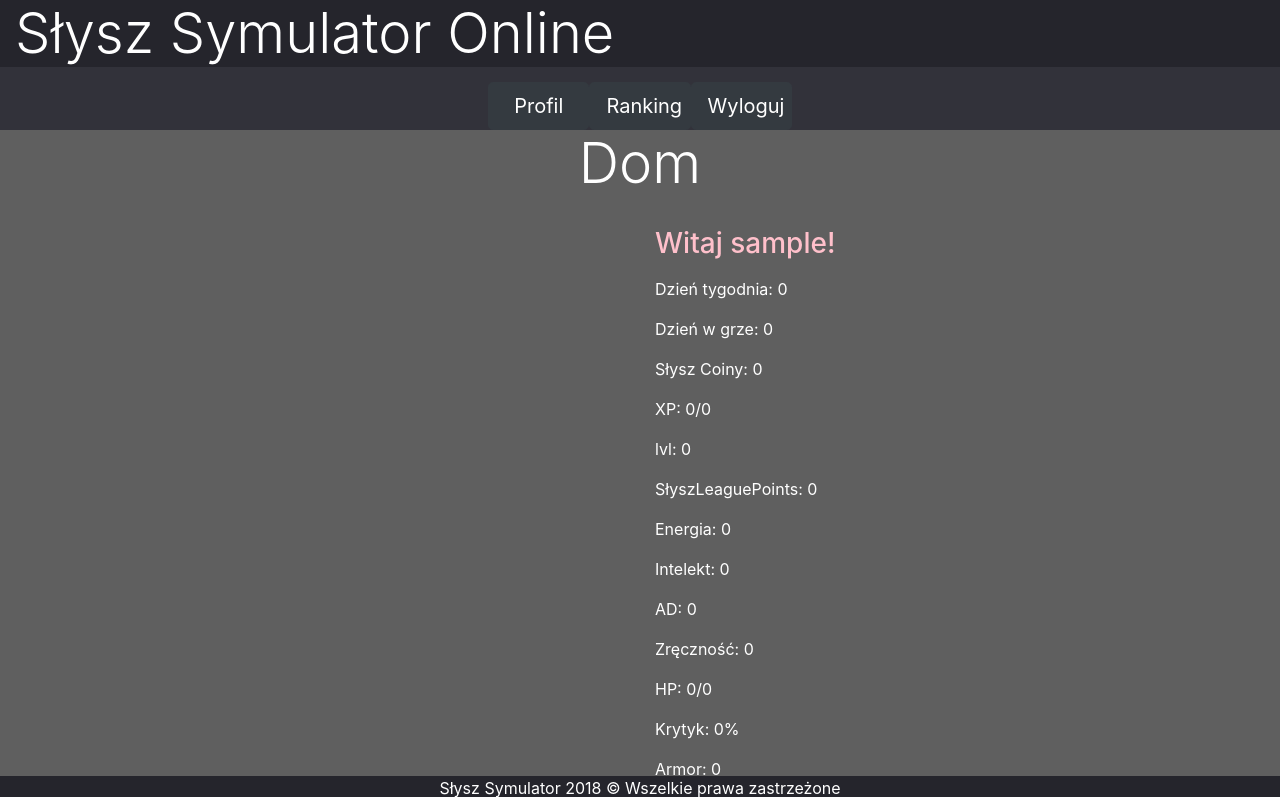
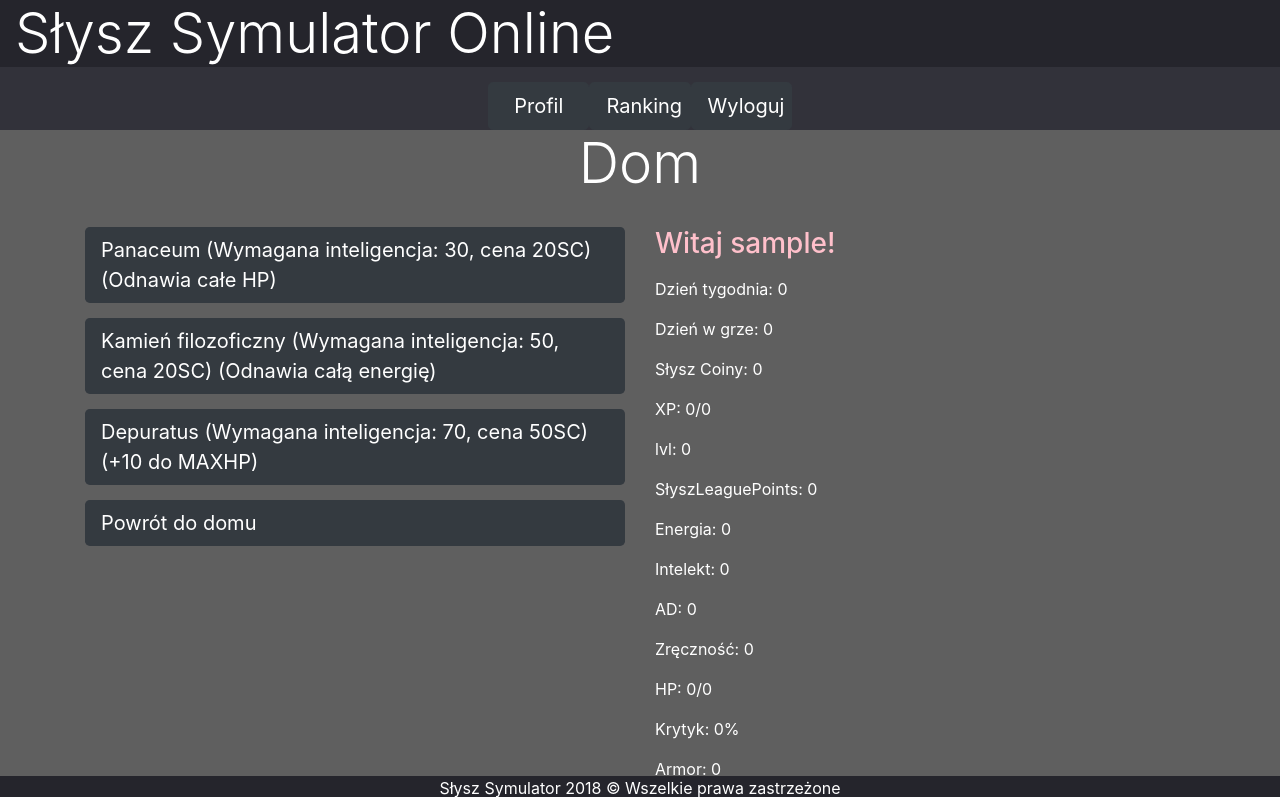
Before and after one commit to ZwolinKox/STGO, a PHP site: page /alchemia.php in a window 1280 px wide. Shown: the top 797 px of the page. Run offline with PHP 8.4, Linux system fonts and the light colour scheme; the visitor is signed in with stand-in values (Sample User, id 1).

Commit message:
Alchemia dodana

```diff
--- a/alchemia.php
+++ b/alchemia.php
@@ -66,6 +66,45 @@
                                 RandomEvent::Dresy();
                             }
 
+                            if(Get::get('co'))
+                            {
+                                if(Get::get('co') == 'panaceum') {
+                                    if(DatabaseManager::selectBySQL("SELECT statIntelect FROM users WHERE id=".$_SESSION['uid'])[0]['statIntelect'] >= 30 && DatabaseManager::selectBySQL("SELECT slyszCoin FROM users WHERE id=".$_SESSION['uid'])[0]['statIntelect'] >= 20) {
+                                        DatabaseManager::updateTable('users', ['statHp' => 'maxHp', 'slyszCoin' => 'slyszCoin-20']);
+                                    }
+                                    else {
+
+                                        echo '<h3 style="color: red;">Nie masz wystarczająco inteligencji lub Słysz coinów</h3>';
+                                        echo '<div class="btn-dark btn-lg href" id="index.php">Powrót do domu</div>';
+                                    }
+                                }
+                                elseif(Get::get('co') == 'kamien') {
+                                    if(DatabaseManager::selectBySQL("SELECT statIntelect FROM users WHERE id=".$_SESSION['uid'])[0]['statIntelect'] >= 50 && DatabaseManager::selectBySQL("SELECT slyszCoin FROM users WHERE id=".$_SESSION['uid'])[0]['statIntelect'] >= 20) {
+                                        DatabaseManager::updateTable('users', ['userEnergy' => '100', 'slyszCoin' => 'slyszCoin-20']);
+                                    }
+                                    else {
+
+                                        echo '<h3 style="color: red;">Nie masz wystarczająco inteligencji lub Słysz coinów</h3>';
+                                        echo '<div class="btn-dark btn-lg href" id="index.php">Powrót do domu</div>';
+                                    }
+                                }
+                                elseif (Get::get('co') == 'depuratus') {
+                                    if(DatabaseManager::selectBySQL("SELECT statIntelect FROM users WHERE id=".$_SESSION['uid'])[0]['statIntelect'] >= 70 && DatabaseManager::selectBySQL("SELECT slyszCoin FROM users WHERE id=".$_SESSION['uid'])[0]['statIntelect'] >= 50) {
+                                        DatabaseManager::updateTable('users', ['maxHp' => 'maxHp+10', 'slyszCoin' => 'slyszCoin-50']);
+                                    }
+                                    else {
+                                        echo '<h3 style="color: red;">Nie masz wystarczająco inteligencji lub Słysz coinów</h3>';
+                                        echo '<div class="btn-dark btn-lg href" id="index.php">Powrót do domu</div>';
+                                    }
+                                }
+                            }
+                            else
+                            {
+                                echo '<div class="btn-dark btn-lg href" id="alchemia.php?co=panaceum">Panaceum (Wymagana inteligencja: 30, cena 20SC) (Odnawia całe HP)</div>';
+                                echo '<div class="btn-dark btn-lg href" id="alchemia.php?co=kamien">Kamień filozoficzny (Wymagana inteligencja: 50, cena 20SC) (Odnawia całą energię)</div>';
+                                echo '<div class="btn-dark btn-lg href" id="alchemia.php?co=depuratus">Depuratus (Wymagana inteligencja: 70, cena 50SC) (+10 do MAXHP)</div>';
+                                echo '<div class="btn-dark btn-lg href" id="index.php">Powrót do domu</div>';
+                            }
                         ?>
 
                 </div>
```
